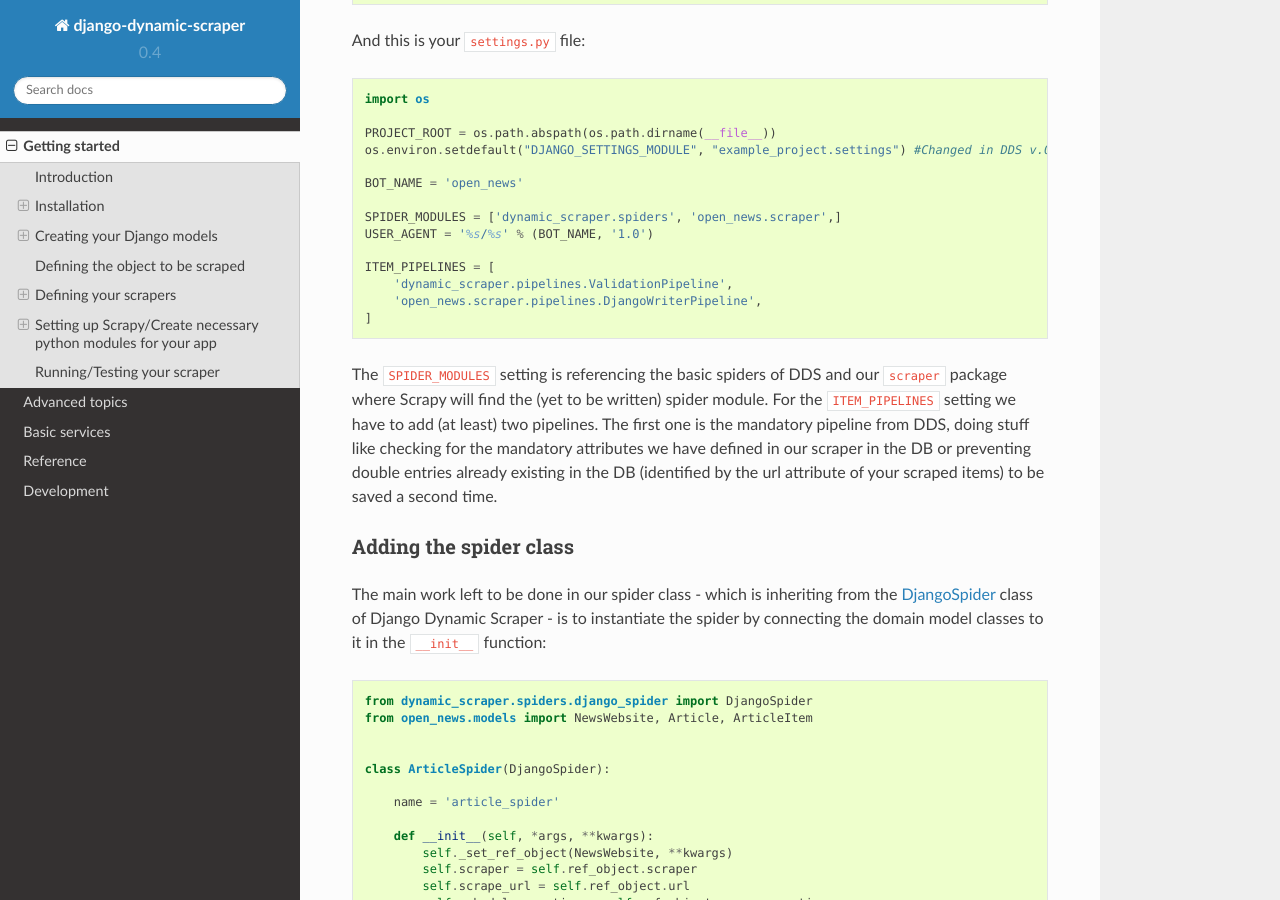
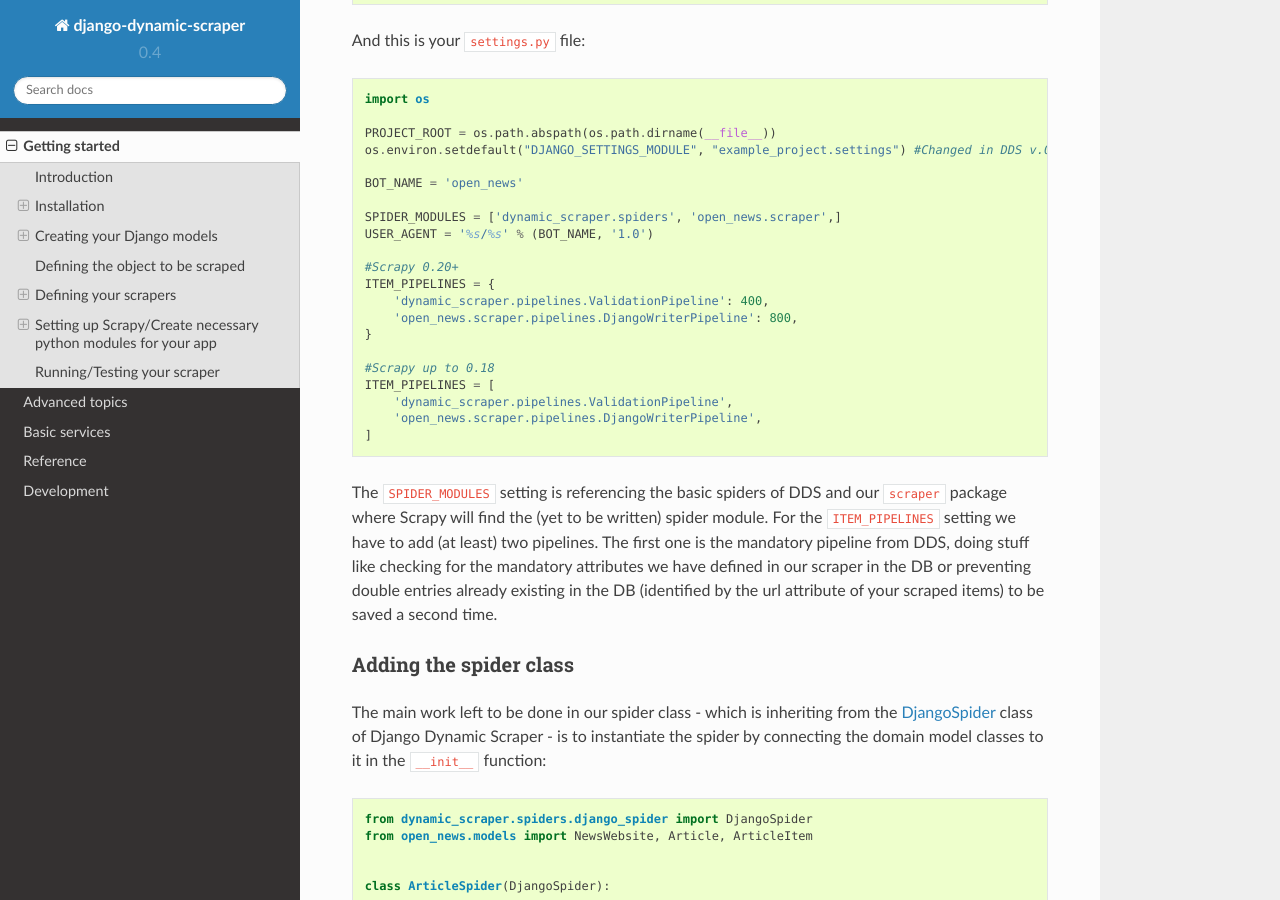
Before and after one commit to holgerd77/django-dynamic-scraper, a Sphinx documentation site: the page built from docs/getting_started.rst, in a window 1280 px wide and 900 px high, scrolled down 11542 px. Built offline with Sphinx 7.4.7 and the Read the Docs theme 2.0.0, drawn with Linux system fonts in a browser that asks for light colours.

Commit message:
Updated ITEM_PIPELINES setting to new dict format in Scrapy 0.20+ for tests, example_project, docs

```diff
--- a/docs/getting_started.rst
+++ b/docs/getting_started.rst
@@ -448,6 +448,13 @@ And this is your ``settings.py`` file::
 	SPIDER_MODULES = ['dynamic_scraper.spiders', 'open_news.scraper',]
 	USER_AGENT = '%s/%s' % (BOT_NAME, '1.0')
 
+	#Scrapy 0.20+
+	ITEM_PIPELINES = {
+	    'dynamic_scraper.pipelines.ValidationPipeline': 400,
+	    'open_news.scraper.pipelines.DjangoWriterPipeline': 800,
+	}
+
+	#Scrapy up to 0.18
 	ITEM_PIPELINES = [
 	    'dynamic_scraper.pipelines.ValidationPipeline',
 	    'open_news.scraper.pipelines.DjangoWriterPipeline',
```
Also changed, not shown: 2 other files.
